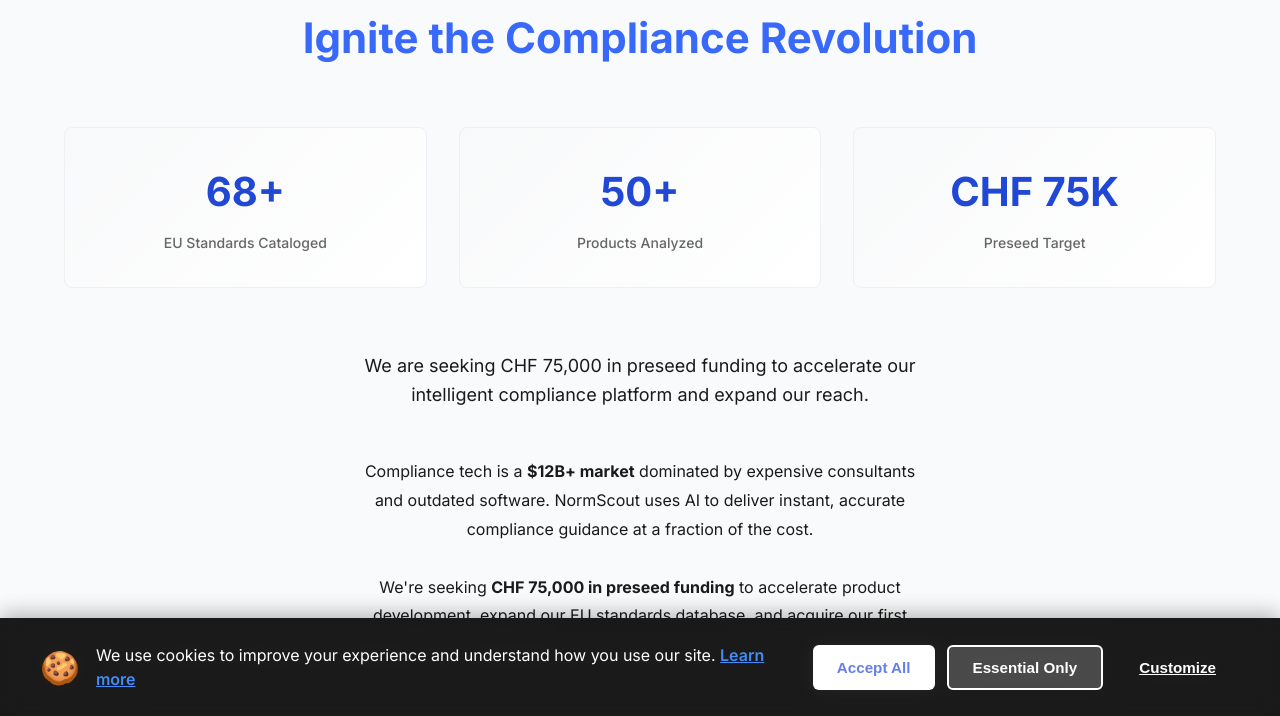
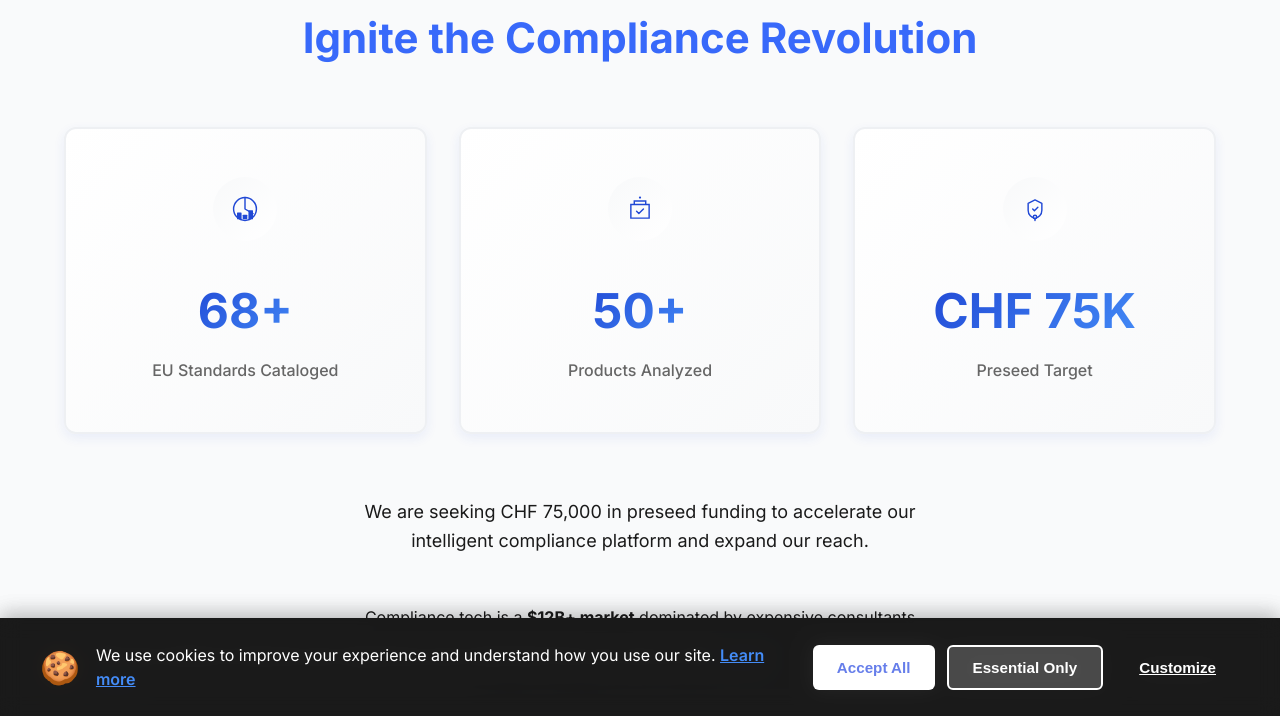
Before and after one commit to Hausertimo/Hausertimo.github.io, a Flask app: page /investors in a window 1280 px wide. Shown: the part 83-799 px from the top of the page. Run offline with Flask 3, Linux system fonts and the light colour scheme; parts of the project's set-up code (start-up, migrations or seed data) failed here and were passed over.

Commit message:
better looking investor page

```diff
--- a/templates/investors.html
+++ b/templates/investors.html
@@ -25,17 +25,42 @@
             <h2 class="investment-headline">Ignite the Compliance Revolution</h2>
 
             <div class="investor-traction">
-                <div class="traction-stat">
-                    <span class="traction-number">68+</span>
-                    <span class="traction-label">EU Standards Cataloged</span>
+                <div class="metric-card">
+                    <div class="pain-icon">
+                        <svg width="56" height="56" viewBox="0 0 56 56" fill="none" xmlns="http://www.w3.org/2000/svg">
+                            <path d="M28 8v20l14 8" stroke="#2048D5" stroke-width="2.5" stroke-linecap="round" stroke-linejoin="round"/>
+                            <circle cx="28" cy="28" r="20" stroke="#2048D5" stroke-width="2.5" fill="none"/>
+                            <rect x="14" y="34" width="8" height="12" rx="1" fill="#2048D5"/>
+                            <rect x="24" y="38" width="8" height="8" rx="1" fill="#2048D5"/>
+                            <rect x="34" y="30" width="8" height="16" rx="1" fill="#2048D5"/>
+                        </svg>
+                    </div>
+                    <span class="metric-number">68+</span>
+                    <span class="metric-label">EU Standards Cataloged</span>
                 </div>
-                <div class="traction-stat">
-                    <span class="traction-number">50+</span>
-                    <span class="traction-label">Products Analyzed</span>
+                <div class="metric-card">
+                    <div class="pain-icon">
+                        <svg width="56" height="56" viewBox="0 0 56 56" fill="none" xmlns="http://www.w3.org/2000/svg">
+                            <path d="M12 20h32v24H12z" stroke="#2048D5" stroke-width="2.5" fill="none"/>
+                            <path d="M18 20v-6h20v6" stroke="#2048D5" stroke-width="2.5"/>
+                            <path d="M22 32l4 4 8-8" stroke="#2048D5" stroke-width="2.5" stroke-linecap="round" stroke-linejoin="round"/>
+                            <circle cx="28" cy="8" r="2" fill="#2048D5"/>
+                        </svg>
+                    </div>
+                    <span class="metric-number">50+</span>
+                    <span class="metric-label">Products Analyzed</span>
                 </div>
-                <div class="traction-stat">
-                    <span class="traction-number">CHF 75K</span>
-                    <span class="traction-label">Preseed Target</span>
+                <div class="metric-card">
+                    <div class="pain-icon">
+                        <svg width="56" height="56" viewBox="0 0 56 56" fill="none" xmlns="http://www.w3.org/2000/svg">
+                            <path d="M40 18L28 12L16 18v12c0 9 6 12 12 15 6-3 12-6 12-15V18z" stroke="#2048D5" stroke-width="2.5" fill="none" stroke-linejoin="round"/>
+                            <path d="M24 28l3 3 6-6" stroke="#2048D5" stroke-width="2.5" stroke-linecap="round" stroke-linejoin="round"/>
+                            <circle cx="28" cy="42" r="3" stroke="#2048D5" stroke-width="2.5" fill="none"/>
+                            <path d="M28 45v3" stroke="#2048D5" stroke-width="2.5" stroke-linecap="round"/>
+                        </svg>
+                    </div>
+                    <span class="metric-number">CHF 75K</span>
+                    <span class="metric-label">Preseed Target</span>
                 </div>
             </div>
 
```
Also changed, not shown: .claude/settings.local.json.
